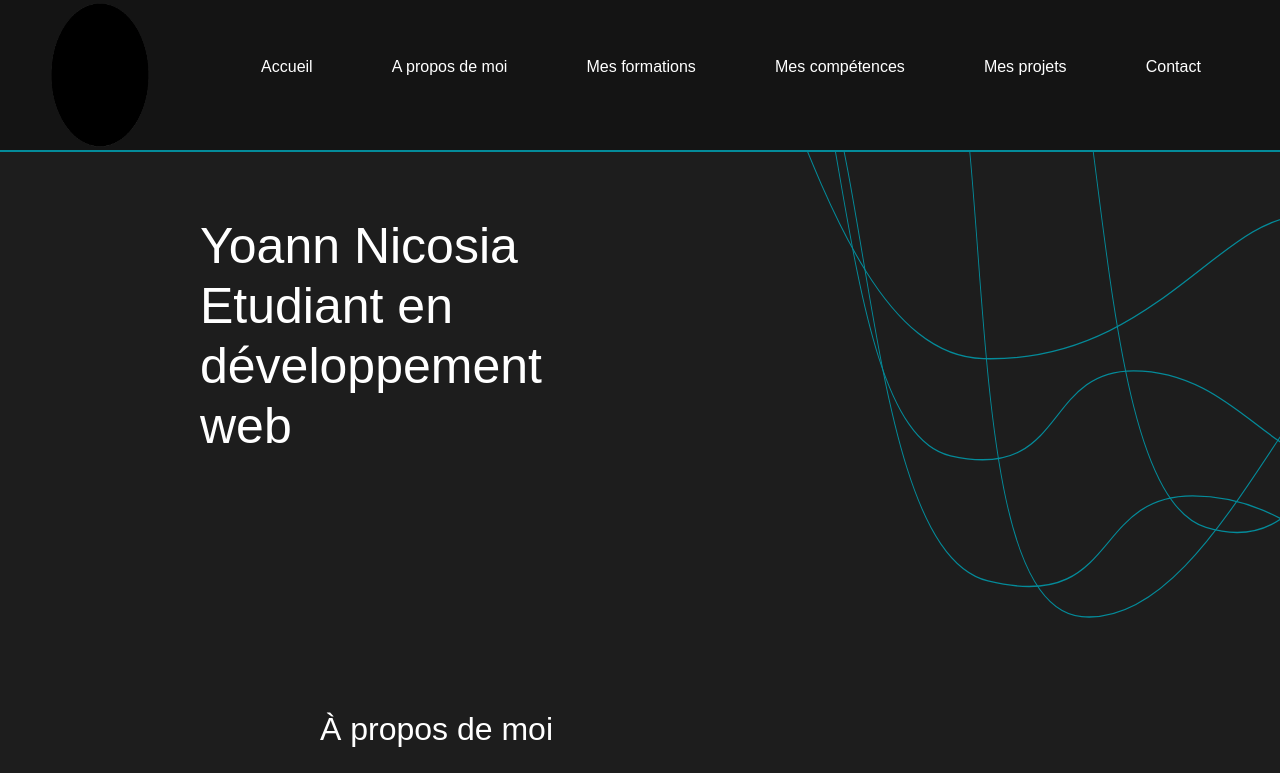
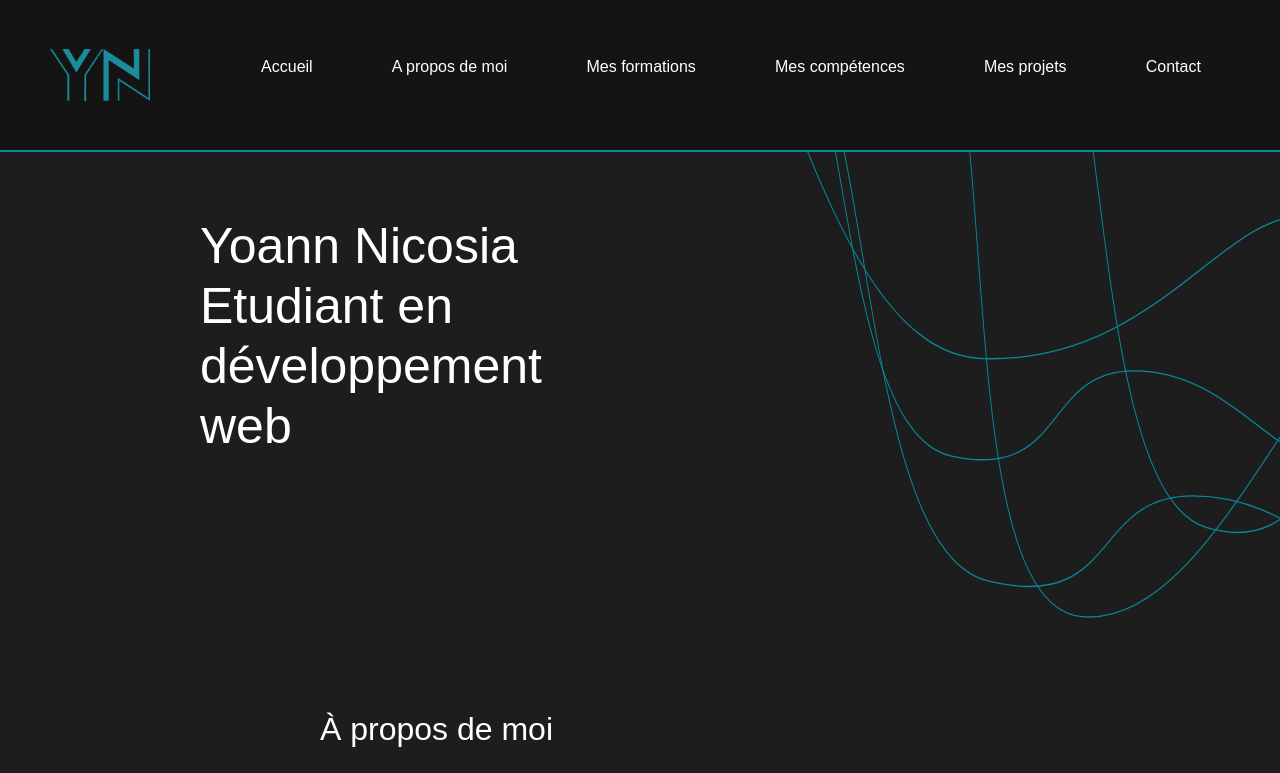
Before and after one commit to Yoann-Nicosia/CV-numerique, a plain HTML site: page index.html in a window 1280 px wide. Shown: the top 773 px of the page. Drawn offline with nearby package versions, Linux system fonts and the light colour scheme; a web font is replaced by a local one.

Commit message:
logo illustrator

```diff
--- a/assets/css/style.css
+++ b/assets/css/style.css
@@ -23,6 +23,12 @@ nav {
     justify-content: start;
     font-family: "Quicksand", Arial, sans-serif;
     background-color: #141414;
+    height: 150px;
+}
+
+.logo{
+    display:flex;
+    align-items: center;
 }
 
 .blueRod{
@@ -61,7 +67,6 @@ nav a {
 
 #profilePicture{
     width : 150px;
-    height: 150px;
     padding-left: 50px;
 }
 
--- a/index.html
+++ b/index.html
@@ -14,7 +14,9 @@
 <body>
     <header>
         <nav>
-            <img id="profilePicture" alt="image de profil" src="./assets/img/profile_picture.jpg">
+            <div class="logo">
+                <img id="profilePicture" alt="image de profil" src="./assets/img/YNLogo2.png">
+            </div>
             <ul id="navList">
                 <a href="#"><li>Accueil</li></a>
                 <a href="#aboutMeSection"><li>A propos de moi</li></a>
```
Also changed, not shown: assets/img/YNLogo.png (added), assets/img/YNLogo2.png (added).
